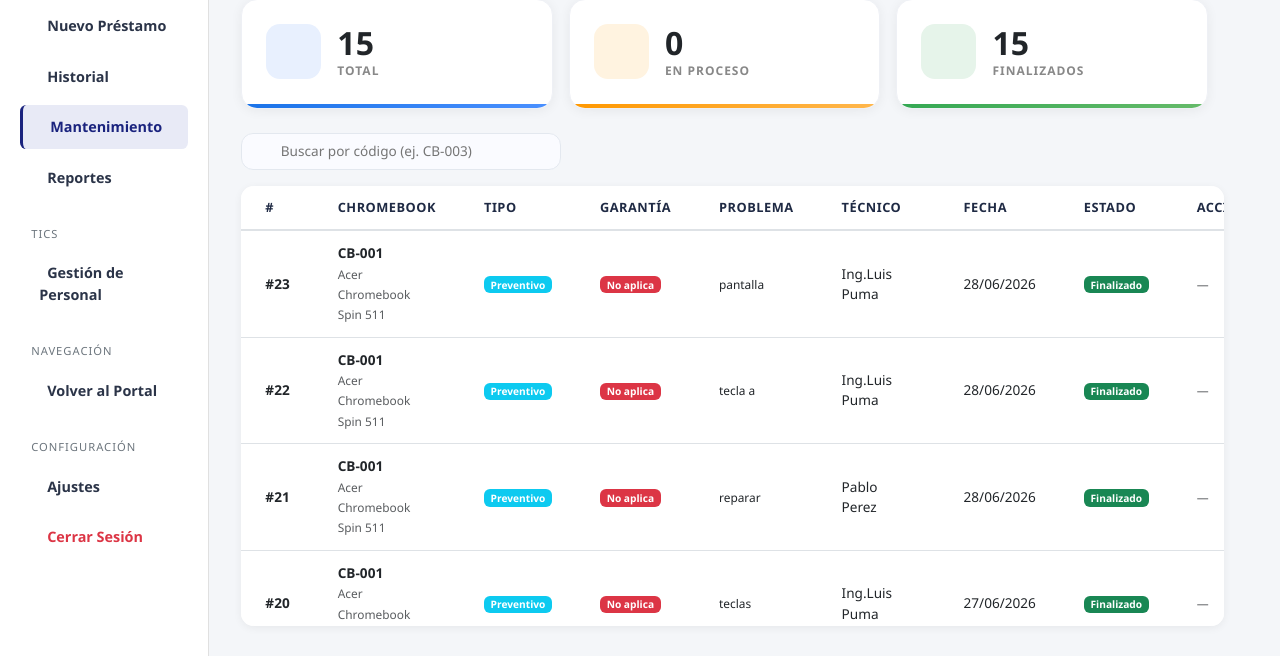
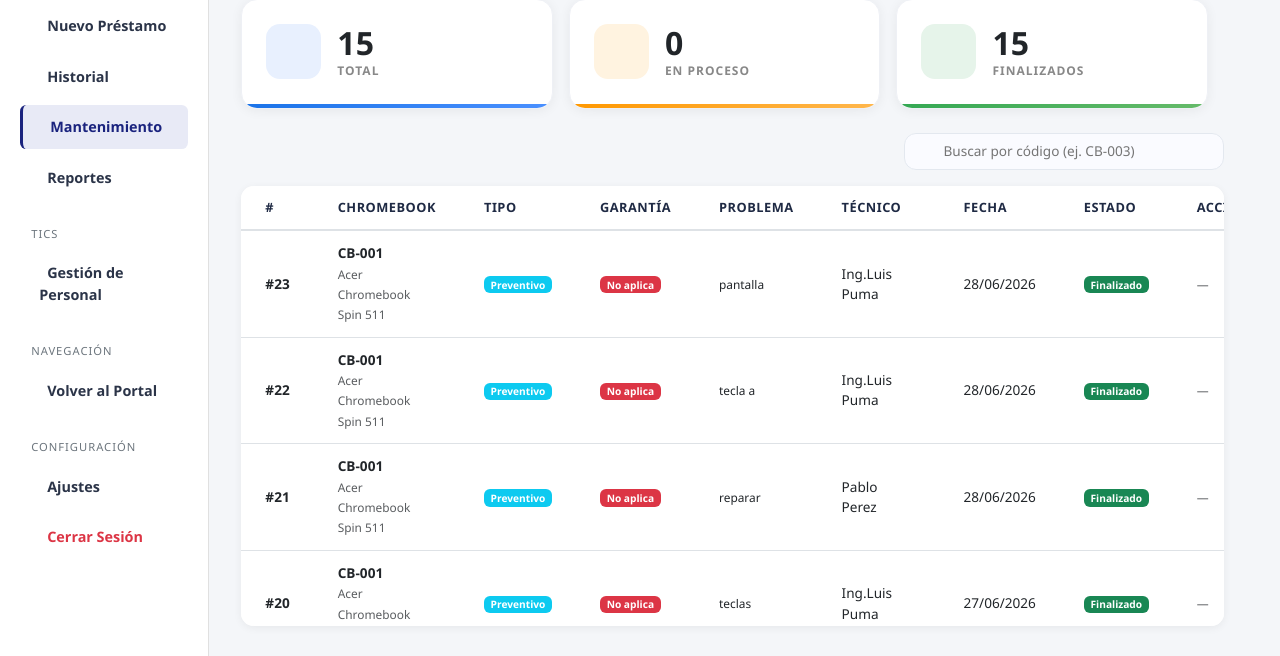
Before and after one commit to AnderProject/crai-chromebook-management, a Django app: page /prestamos/mantenimiento/ in a window 1280 px wide. Shown: the part 186-842 px from the top of the page. Run offline with Django 5.2, Linux system fonts and the light colour scheme; a user stored in the database is signed in; data comes from the database, SQL or seed files in the repository; data that the repository does not hold is empty; some libraries are stand-ins or nearby versions.

Commit message:
style(mantenimiento): mover la barra de busqueda al lado derecho
Co-Authored-By: Claude Opus 4.8 <noreply@anthropic.com>

```diff
--- a/static/css/mantenimiento.css
+++ b/static/css/mantenimiento.css
@@ -143,6 +143,7 @@
     display: flex;
     gap: 0.6rem;
     align-items: stretch;
+    justify-content: flex-end;   /* buscador al lado derecho */
     margin-bottom: 1rem;
     flex-wrap: wrap;
 }
```
